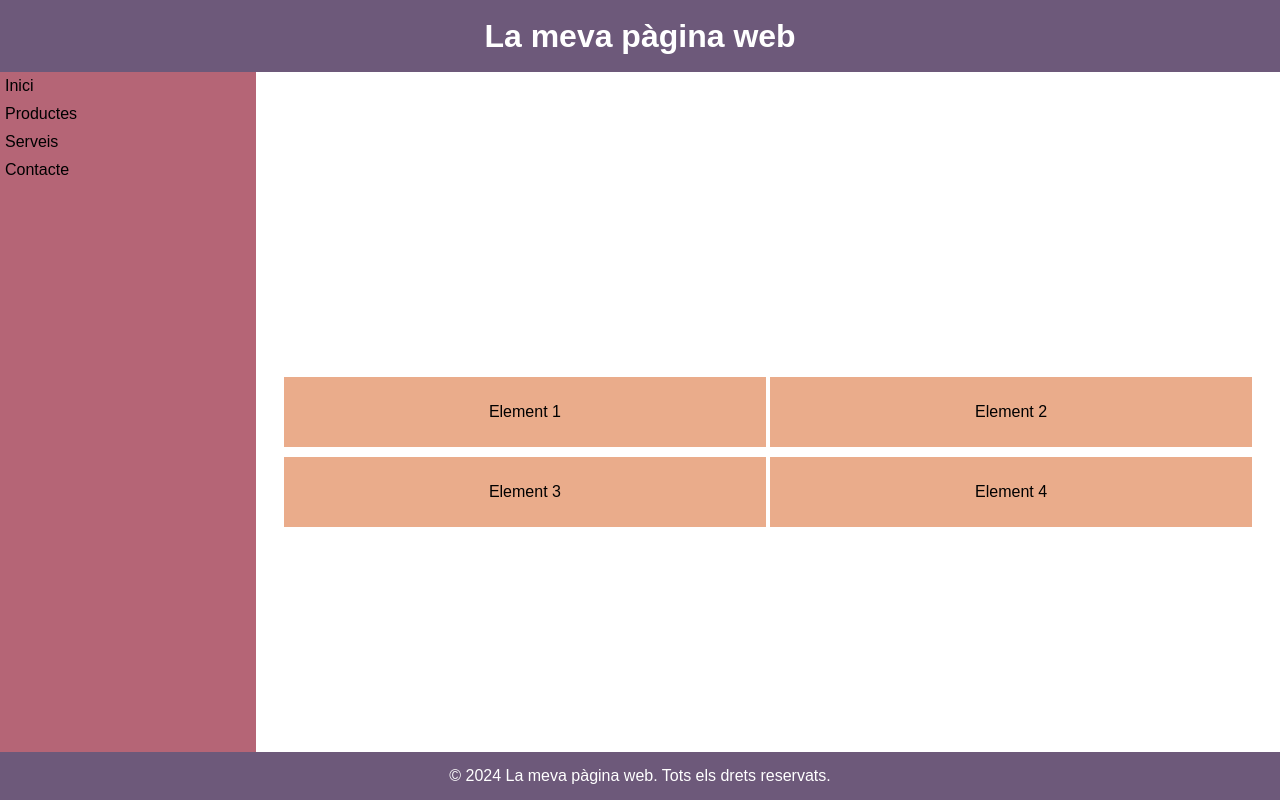
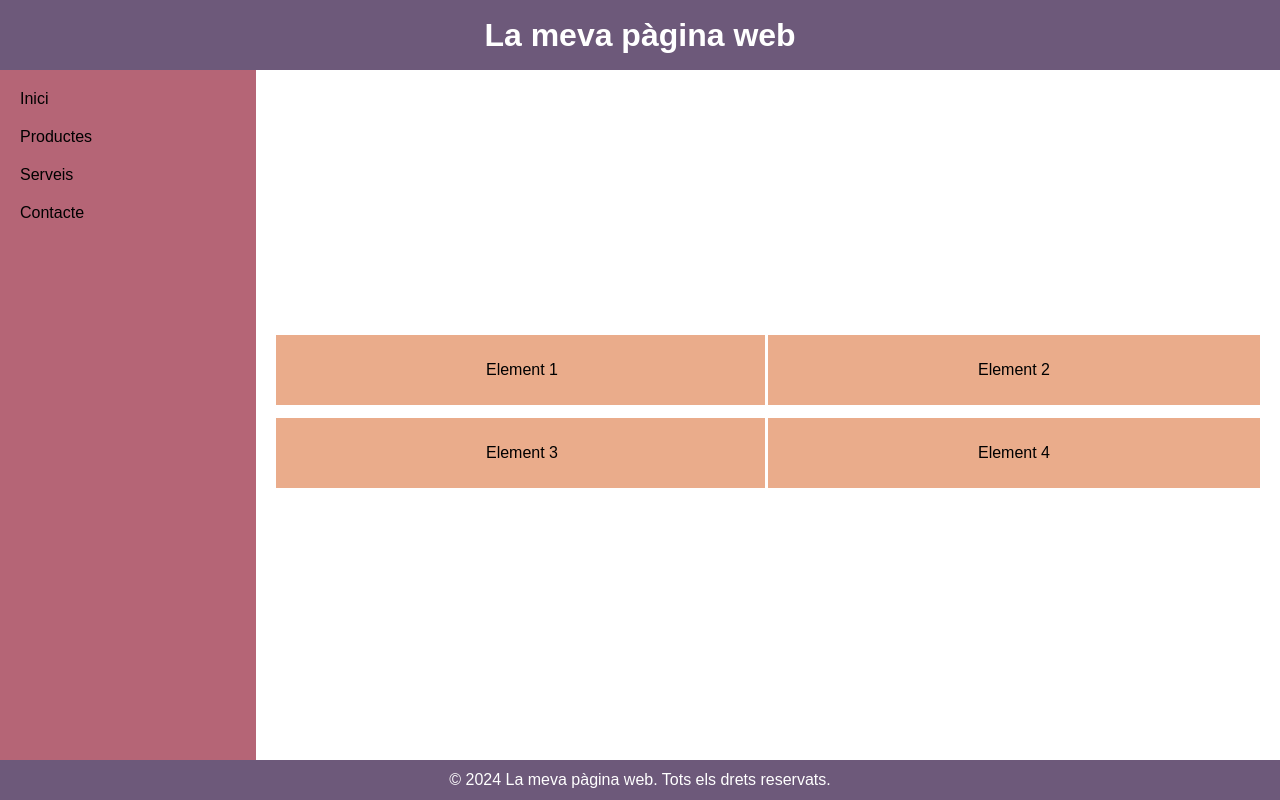
Before and after one commit to MistoGanK/LMSGI-ejercicios, a plain HTML site: page UD2_EX5_NIKOLAY_PETKOV/index.html in a window 1280 px wide. Drawn offline with Linux system fonts and the light colour scheme.

Commit message:
actualizacion

```diff
--- a/UD2_EX5_NIKOLAY_PETKOV/index.css
+++ b/UD2_EX5_NIKOLAY_PETKOV/index.css
@@ -16,21 +16,21 @@
   }
   body{
     height: 100vh;
+    font-family: Arial, Helvetica, sans-serif;
+
   }
   header{
-    background-color:#6d597a;
+    background-color: #6d597a;
     color: #fff;
-    width: 100%;
     text-align: center;
-    line-height: 9vh;
-    font-family: Arial, Helvetica, sans-serif;
-    height: 9vh;
+    height: 70px;
+    line-height: 70px;
   }
   main{
     background-color: #fff;
     width: 100%;
-    height: 85vh;
-    }
+    height: calc(100vh - 110px);
+  }
   main aside,section{
     display: inline-block;
     vertical-align:middle;
@@ -39,41 +39,44 @@
     width: 20%;
     height: 100%;
     background-color:#b56576;
+    padding: 10px;
   }
   aside nav{
     height: 100%;
   }
   aside nav ul li{
-    padding:5px;
+    padding: 10px;
   }
   aside nav ul li a{
     color:#000;
-    font-family:Arial, Helvetica, sans-serif;
   }
   section {
     height: 100%;
     width: 80%;
-    padding: 300px 20px;
-    text-align: center; /* Centers inline-block elements */
+    text-align: center;
+    padding: 10px 20px;
+    line-height: 50%;
   }
 
   .card {
     display: inline-block;
     height: 70px;
-    width: 49%; /* Adjust width to ensure proper spacing */
+    width: 50%;
     background-color: #eaac8b;
-    margin: 5px auto; /* Center horizontally with margin: 0 auto */
     line-height: 70px;
-    font-family: Arial, Helvetica, sans-serif;
-    text-align: center; /* Center-align text within each card */
+    text-align: center;
+    outline: solid 3px white;
   }
+  .card:nth-child(1),
+  .card:nth-child(2){
+    margin: calc(50vh - 145px) 0 13px 0;
+
+    }
 
   footer{
     background-color: #6d597a;
-    width: 100%;
     color: #fff;
-    font-family:sans-serif;
-    text-align:center;
-    line-height: 6vh;
-    height: 6vh;
+    text-align: center;
+    height: 40px;
+    line-height: 40px;
   }
--- /dev/null
+++ b/UD2_EX6_NIKOLAY_PETKOV/index.css
@@ -0,0 +1,82 @@
+* {
+  padding: 0;
+  margin: 0;
+  box-sizing: border-box;
+  text-decoration: none;
+  list-style: none;
+}
+
+.colors{
+  color:#6d597a;
+  color:#b56576;
+  color:#eaac8b;
+  color:#fff;
+  color:#000;
+}
+
+body {
+  font-family: Arial, Helvetica, sans-serif;
+}
+
+header {
+  background-color: #6d597a;
+  color: #fff;
+  text-align: center;
+  height: 70px;
+  line-height: 70px;
+}
+
+main {
+  position: relative;
+  height: calc(100vh - 110px);
+}
+
+aside {
+  position: absolute;
+  top: 0;
+  bottom: 0;
+  left: 0;
+  width: 20%;
+  background-color: #b56576;
+  padding: 10px;
+}
+
+aside nav ul li {
+  padding: 10px;
+}
+
+aside nav ul li a {
+  color: #000;
+}
+
+section {
+  position: absolute;
+  top: 0;
+  bottom: 0;
+  left: 20%;
+  width: 80%;
+  text-align: center;
+  padding: 10px 20px;
+  line-height: 50%;
+}
+
+.card {
+  display: inline-block;
+  height: 70px;
+  width: 50%;
+  background-color: #eaac8b;
+  line-height: 70px;
+  text-align: center;
+  outline: solid 3px white;
+}
+.card:nth-child(1),
+.card:nth-child(2){
+  margin: calc(50vh - 145px) 0 13px 0;
+}
+footer {
+  background-color: #6d597a;
+  color: #fff;
+  text-align: center;
+  height: 40px;
+  line-height: 40px;
+}
--- a/index.css
+++ b/index.css
@@ -14,6 +14,7 @@ header{
   height: 80px;
   background-color: #31363b;
   box-shadow: 0px 0px 10px  #d7d658;
+  padding:0 20px;
 }
 header img{
   height: 100%;
@@ -25,6 +26,15 @@ header ul {
 }
 header ul li{
   display: inline-block;
+  line-height: 80px;
+}
+main{
+  width: 100%;
+  min-height: calc(100vh - 140px);
+}
+section{
+  height:100%;
+  padding:5px;
 }
 ul li {
   height: 100%;
@@ -52,21 +62,26 @@ article:hover{
   opacity: 90%;
 }
 footer{
-  margin-top:20px;
-}
-footer ul li{
-  display: inline-block;
-  height: 50px;
-  font-size: 11px;
+  height: 60px;
+  line-height: 60px;
 }
 footer ul{
   height: 100%;
-  line-height: 50px;
+  line-height: 60px;
   background-color:#31363b;
   opacity: 70%;
   text-align: center;
 }
+footer ul li{
+  display: inline-block;
+  height: 60px;
+  font-size: 11px;
+  color: #cccccc;
+  line-height: 60px;
+}
+
 footer img{
-  height: 100%;
+  height: 60px;
   padding:15px;
+  vertical-align: middle;
 }
```
Also changed, not shown: UD2_EX5_NIKOLAY_PETKOV/index.html (+1 -4 lines), UD2_EX6_NIKOLAY_PETKOV/index.html (added, +33 -0 lines), index.html (+5 -4 lines), 1 other file.
